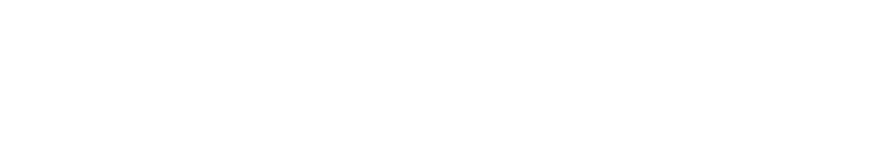
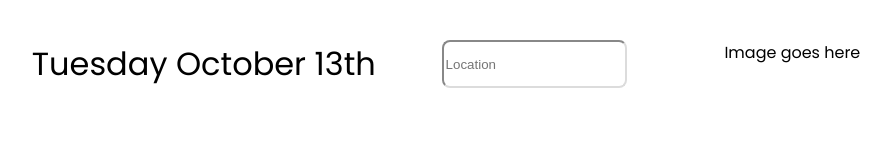
Before and after one commit to Mindo-Joseph/WeatherApp, a website built with webpack: page dist/index.html in a window 1280 px wide. Shown: the whole page, without its empty margins (58-949 px from the left). Built offline with nearby package versions, Linux system fonts and the light colour scheme.

Commit message:
Create basic layout for the app with just the date and a location search bar

```diff
--- a/package.json
+++ b/package.json
@@ -4,7 +4,8 @@
   "description": "",
   "main": "index.js",
   "scripts": {
-    "test": "echo \"Error: no test specified\" && exit 1"
+    "build": "webpack",
+    "start": "webpack --watch"
   },
   "repository": {
     "type": "git",
@@ -18,9 +19,11 @@
   },
   "homepage": "https://github.com/Mindo-Joseph/WeatherApp#readme",
   "devDependencies": {
+    "css-loader": "^5.0.0",
     "eslint": "^7.11.0",
     "eslint-config-airbnb-base": "^14.2.0",
     "eslint-plugin-import": "^2.22.1",
+    "style-loader": "^2.0.0",
     "webpack": "^5.1.0",
     "webpack-cli": "^4.0.0"
   },
--- /dev/null
+++ b/src/frontend.js
@@ -0,0 +1,45 @@
+const detailSection = () => {
+  const details = document.createElement('div');
+  details.className = 'details-section';
+
+  const dateAndSearchSection = document.createElement('div');
+  dateAndSearchSection.className = 'date-search-section';
+  const date = document.createElement('div');
+  date.className = 'date';
+  date.textContent = 'Tuesday October 13th';
+  const search = document.createElement('input');
+  search.className = 'search';
+  search.required = 'true';
+  search.placeholder = 'Location';
+
+  dateAndSearchSection.appendChild(date);
+  dateAndSearchSection.appendChild(search);
+
+  const currentWeather = document.createElement('div');
+  currentWeather.className = 'current-weather';
+  const tempDisplay = document.createElement('div');
+  tempDisplay.className = 'temp-display';
+  const weatherIcon = document.createElement('div');
+  weatherIcon.className = 'weather-icon';
+
+  currentWeather.appendChild(tempDisplay);
+  currentWeather.appendChild(weatherIcon);
+
+  const weeklyForecast = document.createElement('div');
+  weeklyForecast.className = 'weekly-forecast';
+
+  details.appendChild(dateAndSearchSection);
+  details.appendChild(currentWeather);
+  details.appendChild(weeklyForecast);
+
+  const getContentDiv = document.querySelector('#content');
+  getContentDiv.appendChild(details);
+};
+const imageSection = () => {
+  const image = document.createElement('div');
+  image.className = 'image-section';
+  image.textContent = 'Image goes here';
+  const getContentDiv = document.querySelector('#content');
+  getContentDiv.appendChild(image);
+};
+export { detailSection, imageSection };
--- a/src/index.js
+++ b/src/index.js
@@ -0,0 +1,5 @@
+import './style.css';
+import { detailSection, imageSection } from './frontend';
+
+detailSection();
+imageSection();
--- /dev/null
+++ b/src/style.css
@@ -0,0 +1,48 @@
+@import url('https://fonts.googleapis.com/css2?family=Poppins&display=swap');
+* {
+    box-sizing: border-box;
+}
+body {
+    font-family:'Poppins', sans-serif;
+}
+
+#content {
+    display: flex;
+
+}
+.details-section {
+    flex: 60%;
+}
+.details-section, .image-section {
+    padding: 2em 1em;
+}
+.date-search-section {
+    display: flex;
+    justify-content: space-evenly;
+
+}
+.date {
+    color:  #000;
+    font-size: 2em;
+}
+.search {
+    border-radius: 8px;
+    border-color: gainsboro;
+    box-shadow: 1px 1px 1px 1px white;
+}
+.current-weather {
+    display: flex;
+}
+.temp-display {
+    color: #e8960a;
+    font-size: 1em;
+}
+.weather-icon {
+    font-size: 1em;
+}
+.weekly-forecast {
+    display: flex;
+}
+.image-section {
+    flex: 40%;
+}
```
Also changed, not shown: dist/index.html, dist/main.js (added), 1 other file.
